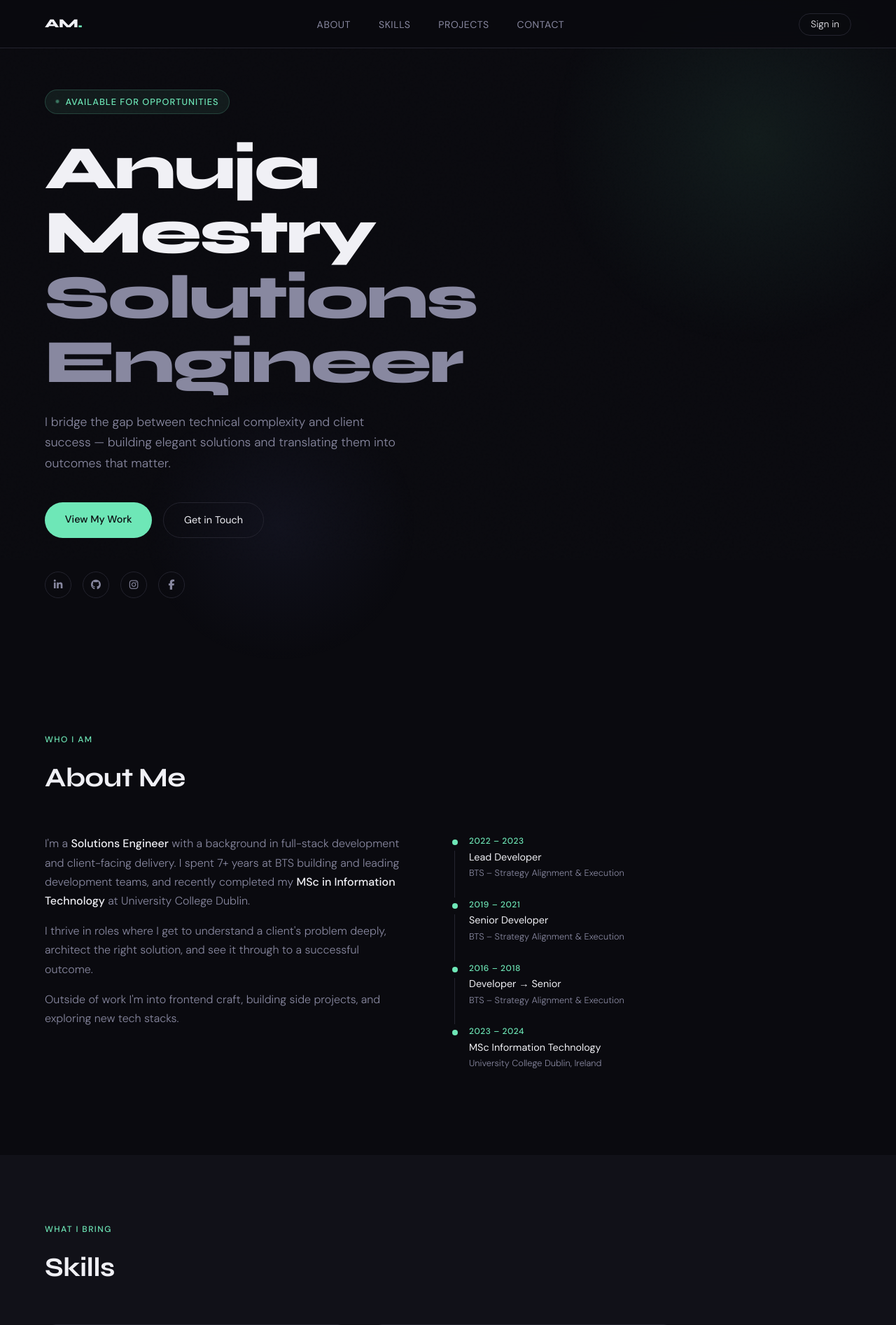
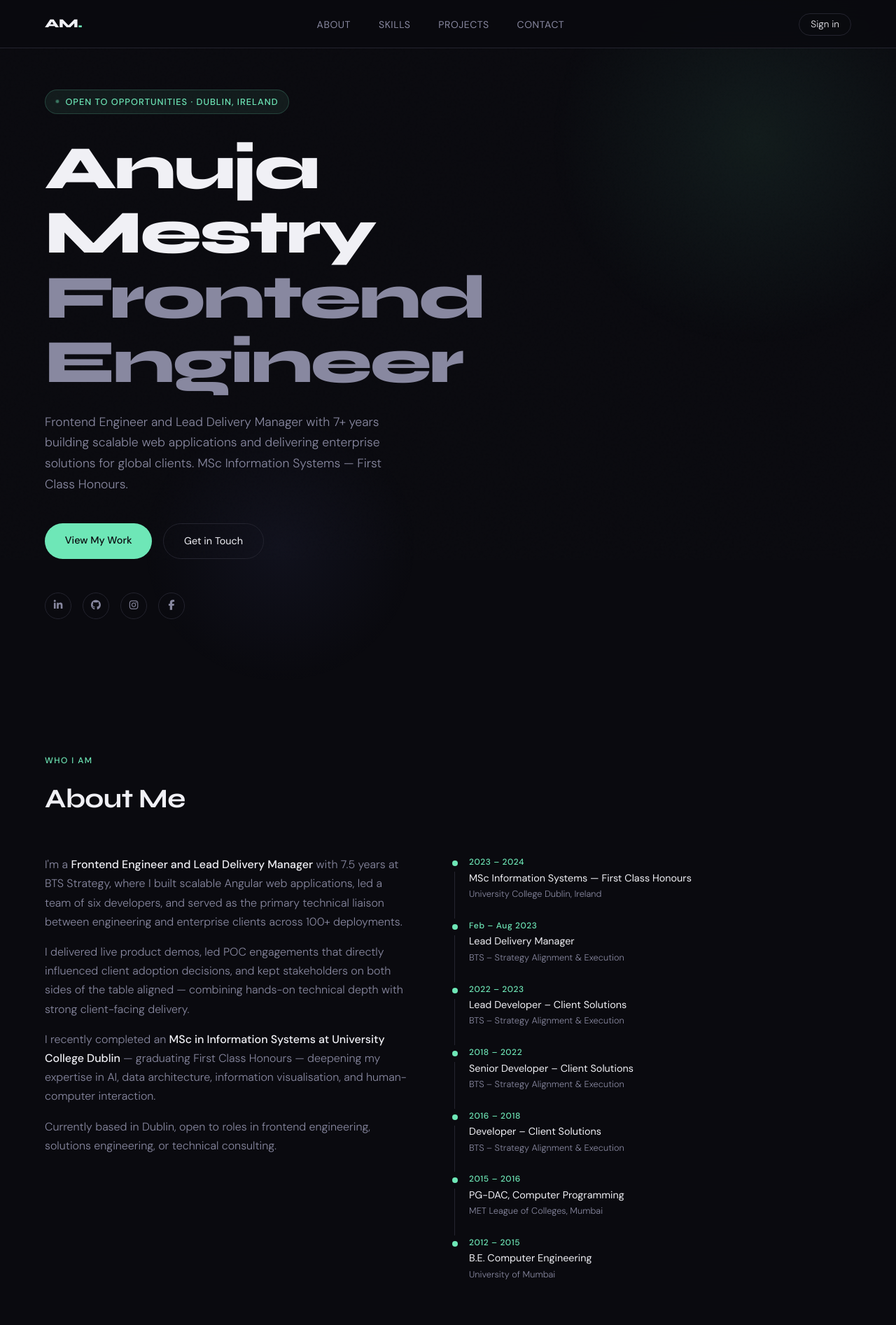
Before and after one commit to mestryanuja-create/portfolio, a Django app: page /portfolio/ in a window 1280 px wide. Shown: the top 1894 px of the page at 70% size. Run offline with Django 4.2, Linux system fonts and the light colour scheme; data comes from the database, SQL or seed files in the repository; both versions use the stored data as it was after the commit.

Commit message:
Update bio, timeline and skills from CV

```diff
--- a/portfolio/templates/portfolio/project_list.html
+++ b/portfolio/templates/portfolio/project_list.html
@@ -4,8 +4,8 @@
     {% load static %}
     <meta charset="UTF-8">
     <meta name="viewport" content="width=device-width, initial-scale=1.0">
-    <meta name="description" content="Anuja Mestry – Solutions Engineer & Frontend Developer based in Dublin, Ireland.">
-    <title>Anuja Mestry – Solutions Engineer</title>
+    <meta name="description" content="Anuja Mestry – Frontend Engineer & Lead Delivery Manager based in Dublin, Ireland. MSc Information Systems, First Class Honours.">
+    <title>Anuja Mestry – Frontend Engineer</title>
     <link rel="preconnect" href="https://fonts.googleapis.com">
     <link href="https://fonts.googleapis.com/css2?family=Syne:wght@400;600;700;800&family=DM+Sans:ital,wght@0,300;0,400;0,500;1,300&display=swap" rel="stylesheet">
     <link rel="stylesheet" href="https://cdnjs.cloudflare.com/ajax/libs/font-awesome/6.5.0/css/all.min.css">
@@ -352,7 +352,7 @@
             display: grid;
             grid-template-columns: 1fr 1fr;
             gap: 2rem;
-            max-width: 900px;
+            max-width: 1100px;
         }
 
         .skill-card {
@@ -602,14 +602,14 @@
         <div class="hero-glow"></div>
         <div class="hero-glow2"></div>
         <div class="hero-content">
-            <div class="hero-tag">Available for opportunities</div>
+            <div class="hero-tag">Open to opportunities · Dublin, Ireland</div>
             <h1>
                 Anuja Mestry<br>
-                <span class="line2">Solutions Engineer</span>
+                <span class="line2">Frontend Engineer</span>
             </h1>
             <p class="hero-desc">
-                I bridge the gap between technical complexity and client success —
-                building elegant solutions and translating them into outcomes that matter.
+                Frontend Engineer and Lead Delivery Manager with 7+ years building scalable web applications
+                and delivering enterprise solutions for global clients. MSc Information Systems — First Class Honours.
             </p>
             <div class="hero-ctas">
                 <a href="#projects" class="btn-primary-custom">View My Work</a>
@@ -631,18 +631,23 @@
         <div class="about-grid">
             <div class="about-text">
                 <p>
-                    I'm a <strong>Solutions Engineer</strong> with a background in full-stack development
-                    and client-facing delivery. I spent 7+ years at BTS building and leading development
-                    teams, and recently completed my <strong>MSc in Information Technology</strong> at
-                    University College Dublin.
+                    I'm a <strong>Frontend Engineer and Lead Delivery Manager</strong> with 7.5 years at BTS Strategy,
+                    where I built scalable Angular web applications, led a team of six developers, and served as
+                    the primary technical liaison between engineering and enterprise clients across 100+ deployments.
                 </p>
                 <p>
-                    I thrive in roles where I get to understand a client's problem deeply,
-                    architect the right solution, and see it through to a successful outcome.
+                    I delivered live product demos, led POC engagements that directly influenced client adoption
+                    decisions, and kept stakeholders on both sides of the table aligned — combining hands-on
+                    technical depth with strong client-facing delivery.
                 </p>
                 <p>
-                    Outside of work I'm into frontend craft, building side projects,
-                    and exploring new tech stacks.
+                    I recently completed an <strong>MSc in Information Systems at University College Dublin</strong>
+                    — graduating First Class Honours — deepening my expertise in AI, data architecture,
+                    information visualisation, and human-computer interaction.
+                </p>
+                <p>
+                    Currently based in Dublin, open to roles in frontend engineering, solutions engineering,
+                    or technical consulting.
                 </p>
             </div>
             <div>
@@ -650,16 +655,32 @@
                     <li>
                         <div class="timeline-dot"></div>
                         <div>
-                            <div class="timeline-year">2022 – 2023</div>
-                            <div class="timeline-role">Lead Developer</div>
+                            <div class="timeline-year">2023 – 2024</div>
+                            <div class="timeline-role">MSc Information Systems — First Class Honours</div>
+                            <div class="timeline-company">University College Dublin, Ireland</div>
+                        </div>
+                    </li>
+                    <li>
+                        <div class="timeline-dot"></div>
+                        <div>
+                            <div class="timeline-year">Feb – Aug 2023</div>
+                            <div class="timeline-role">Lead Delivery Manager</div>
                             <div class="timeline-company">BTS – Strategy Alignment & Execution</div>
                         </div>
                     </li>
                     <li>
                         <div class="timeline-dot"></div>
                         <div>
-                            <div class="timeline-year">2019 – 2021</div>
-                            <div class="timeline-role">Senior Developer</div>
+                            <div class="timeline-year">2022 – 2023</div>
+                            <div class="timeline-role">Lead Developer – Client Solutions</div>
+                            <div class="timeline-company">BTS – Strategy Alignment & Execution</div>
+                        </div>
+                    </li>
+                    <li>
+                        <div class="timeline-dot"></div>
+                        <div>
+                            <div class="timeline-year">2018 – 2022</div>
+                            <div class="timeline-role">Senior Developer – Client Solutions</div>
                             <div class="timeline-company">BTS – Strategy Alignment & Execution</div>
                         </div>
                     </li>
@@ -667,16 +688,24 @@
                         <div class="timeline-dot"></div>
                         <div>
                             <div class="timeline-year">2016 – 2018</div>
-                            <div class="timeline-role">Developer → Senior</div>
+                            <div class="timeline-role">Developer – Client Solutions</div>
                             <div class="timeline-company">BTS – Strategy Alignment & Execution</div>
                         </div>
                     </li>
                     <li>
                         <div class="timeline-dot"></div>
                         <div>
-                            <div class="timeline-year">2023 – 2024</div>
-                            <div class="timeline-role">MSc Information Technology</div>
-                            <div class="timeline-company">University College Dublin, Ireland</div>
+                            <div class="timeline-year">2015 – 2016</div>
+                            <div class="timeline-role">PG-DAC, Computer Programming</div>
+                            <div class="timeline-company">MET League of Colleges, Mumbai</div>
+                        </div>
+                    </li>
+                    <li>
+                        <div class="timeline-dot"></div>
+                        <div>
+                            <div class="timeline-year">2012 – 2015</div>
+                            <div class="timeline-role">B.E. Computer Engineering</div>
+                            <div class="timeline-company">University of Mumbai</div>
                         </div>
                     </li>
                 </ul>
@@ -690,27 +719,58 @@
         <div class="section-title">Skills</div>
         <div class="skills-grid">
             <div class="skill-card">
-                <div class="skill-card-title">⚡ Technical</div>
+                <div class="skill-card-title">⚡ Frontend</div>
                 <div class="skill-tags">
-                    <span class="skill-tag">Python</span>
-                    <span class="skill-tag">Django</span>
-                    <span class="skill-tag">JavaScript</span>
                     <span class="skill-tag">Angular</span>
-                    <span class="skill-tag">HTML / CSS</span>
-                    <span class="skill-tag">SQL</span>
-                    <span class="skill-tag">REST APIs</span>
-                    <span class="skill-tag">Git</span>
+                    <span class="skill-tag">TypeScript</span>
+                    <span class="skill-tag">JavaScript ES6+</span>
+                    <span class="skill-tag">HTML5 / CSS3</span>
+                    <span class="skill-tag">SCSS</span>
+                    <span class="skill-tag">RxJS</span>
+                    <span class="skill-tag">Bootstrap</span>
+                    <span class="skill-tag">Responsive Design</span>
+                    <span class="skill-tag">Figma</span>
+                    <span class="skill-tag">WCAG Accessibility</span>
                 </div>
             </div>
             <div class="skill-card">
-                <div class="skill-card-title">🤝 Client-Facing</div>
+                <div class="skill-card-title">🔧 Engineering & DevOps</div>
                 <div class="skill-tags">
-                    <span class="skill-tag">Solution Scoping</span>
-                    <span class="skill-tag">Client Demos</span>
-                    <span class="skill-tag">Onboarding</span>
-                    <span class="skill-tag">Documentation</span>
+                    <span class="skill-tag">Git / GitHub / GitLab</span>
+                    <span class="skill-tag">CI/CD</span>
+                    <span class="skill-tag">Jenkins</span>
+                    <span class="skill-tag">Azure DevOps</span>
+                    <span class="skill-tag">Docker</span>
+                    <span class="skill-tag">Kubernetes</span>
+                    <span class="skill-tag">AWS S3 / Lambda</span>
+                    <span class="skill-tag">REST APIs</span>
+                    <span class="skill-tag">Jasmine / Karma / Cypress</span>
+                </div>
+            </div>
+            <div class="skill-card">
+                <div class="skill-card-title">📊 Data & Analytics</div>
+                <div class="skill-tags">
+                    <span class="skill-tag">Python</span>
+                    <span class="skill-tag">SQL</span>
+                    <span class="skill-tag">Google BigQuery</span>
+                    <span class="skill-tag">Power BI</span>
+                    <span class="skill-tag">Tableau</span>
+                    <span class="skill-tag">Pandas / NumPy</span>
+                    <span class="skill-tag">Scikit-learn</span>
+                    <span class="skill-tag">Machine Learning</span>
+                </div>
+            </div>
+            <div class="skill-card">
+                <div class="skill-card-title">🤝 Delivery & Client</div>
+                <div class="skill-tags">
+                    <span class="skill-tag">Agile / Scrum</span>
+                    <span class="skill-tag">Jira / Confluence</span>
+                    <span class="skill-tag">Product Demos</span>
+                    <span class="skill-tag">POC Delivery</span>
                     <span class="skill-tag">Stakeholder Mgmt</span>
-                    <span class="skill-tag">Requirements Analysis</span>
+                    <span class="skill-tag">Sprint Planning</span>
+                    <span class="skill-tag">Technical Documentation</span>
+                    <span class="skill-tag">Client Workshops</span>
                 </div>
             </div>
         </div>
@@ -775,21 +835,21 @@
                     Open to new opportunities, collaborations, and interesting problems to solve.
                     Feel free to reach out!
                 </p>
-                <div class="contact-item">
-                    <div class="contact-icon"><i class="fas fa-envelope"></i></div>
-                    <div>
-                        <div class="contact-label">Email</div>
-                        <div class="contact-value">
-                            <a href="mailto:anuja.d.mestry@ucdconnect.ie">anuja.d.mestry@ucdconnect.ie</a>
-                        </div>
-                    </div>
-                </div>
+                <!--<div class="contact-item">-->
+                <!--    <div class="contact-icon"><i class="fas fa-envelope"></i></div>-->
+                <!--    <div>-->
+                <!--        <div class="contact-label">Email</div>-->
+                <!--        <div class="contact-value">-->
+                <!--            <a href="mailto:anuja.d.mestry@ucdconnect.ie">anuja.d.mestry@ucdconnect.ie</a>-->
+                <!--        </div>-->
+                <!--    </div>-->
+                <!--</div>-->
                 <div class="contact-item">
                     <div class="contact-icon"><i class="fab fa-linkedin-in"></i></div>
                     <div>
                         <div class="contact-label">LinkedIn</div>
                         <div class="contact-value">
-                            <a href="https://www.linkedin.com/in/anuja-mestry1994/" target="_blank">anuja-mestry1994</a>
+                            <a href="https://www.linkedin.com/in/anujamestry/" target="_blank">linkedin.com/in/anujamestry</a>
                         </div>
                     </div>
                 </div>
```
Also changed, not shown: portfolio/templates/portfolio/add_project.html (+48 -255 lines), db.sqlite3.
